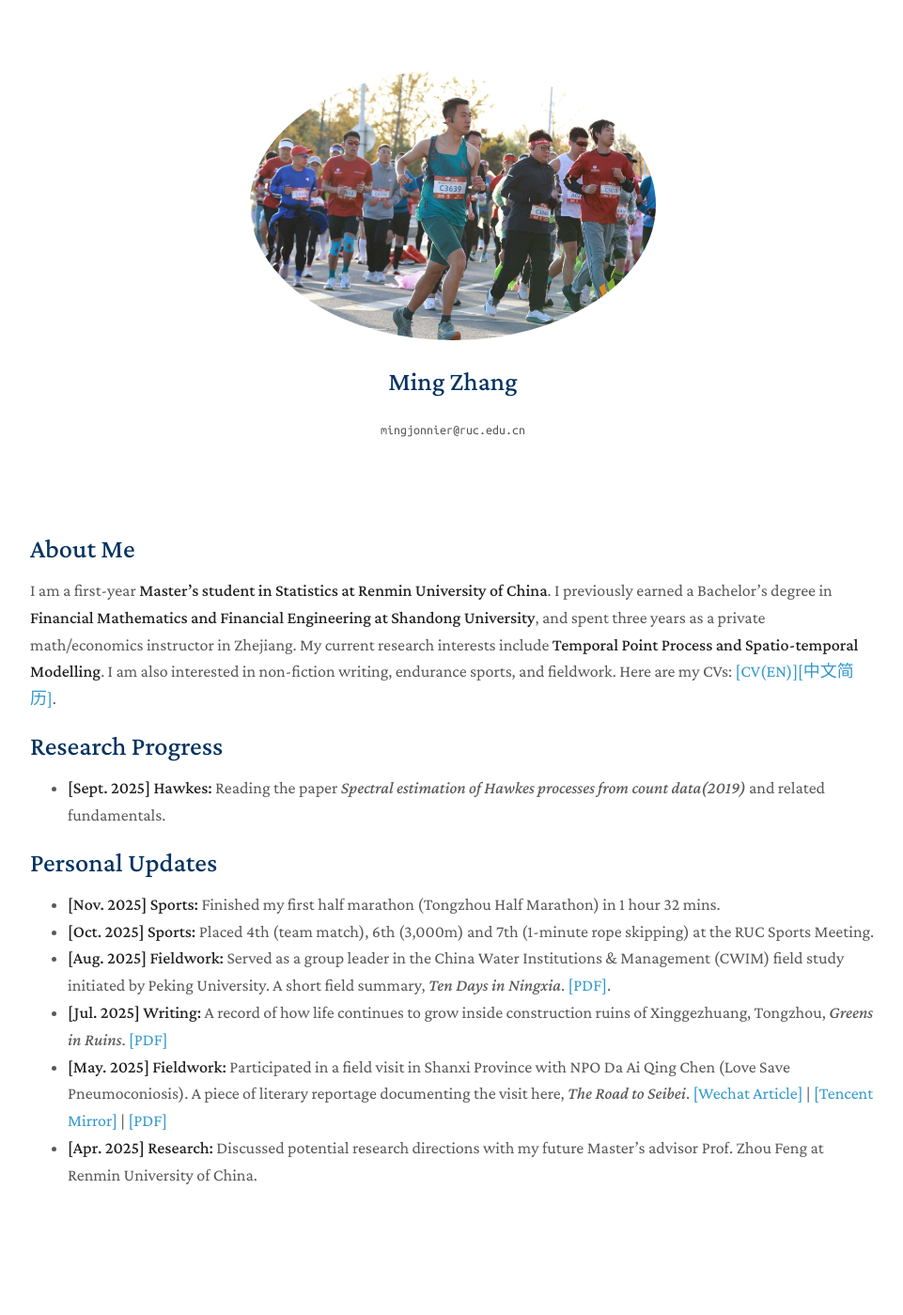
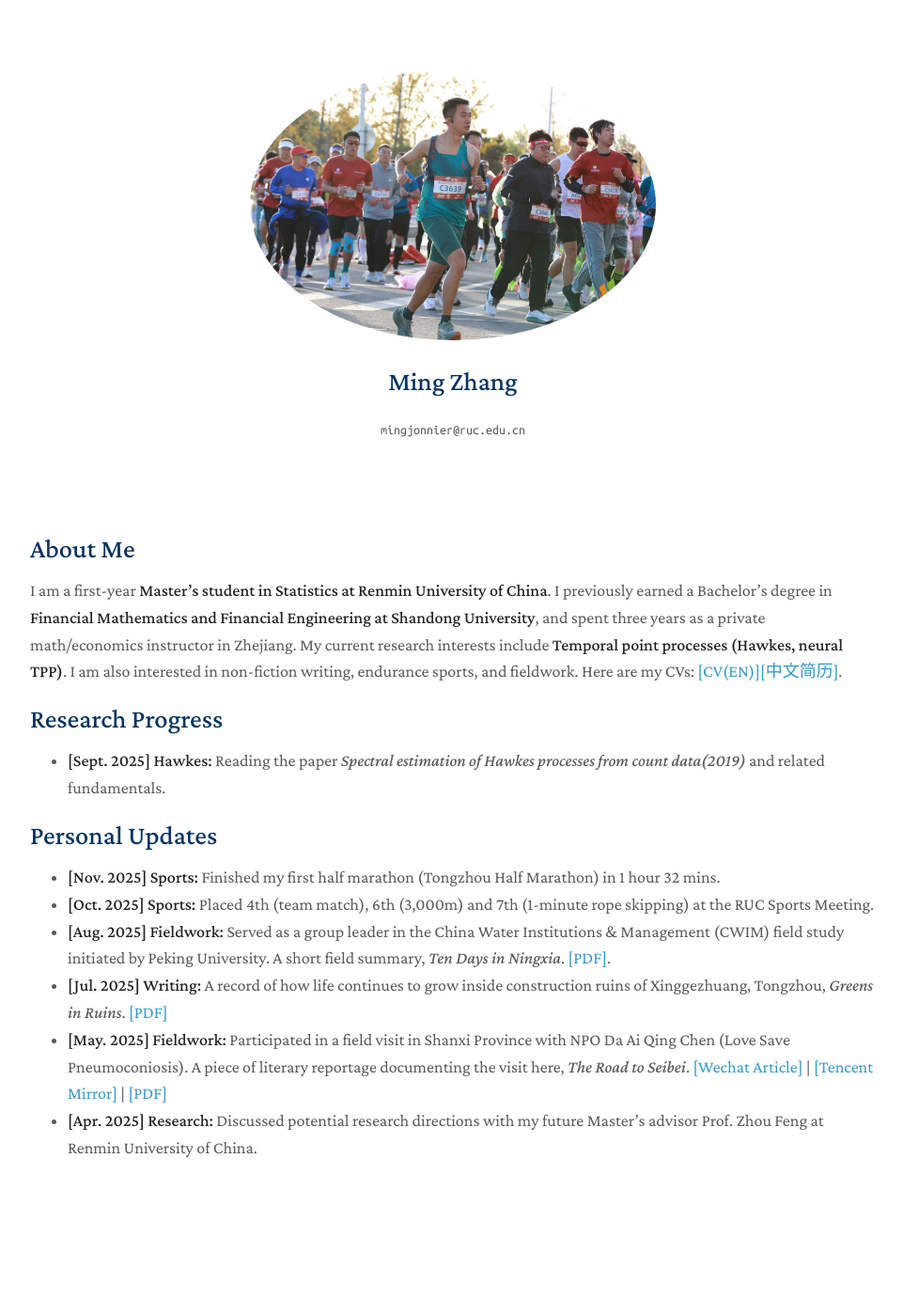
Before and after one commit to zhangming4153/zhangming4153.github.io, a Jekyll site: the page built from index.md, in a window 1280 px wide. Shown: the whole page at 94% size, without its empty margins (158-1119 px from the left). Built offline with Jekyll 4.4.1, drawn with Linux system fonts in a browser that asks for light colours; a style sheet for code colours, icons or effects is not loaded; our own code applies the rules of GitHub Pages for plain Markdown files; after the commit the page ends 1371 px from its top, so only the background shows below that.

Commit message:
Update index.md

```diff
--- a/index.md
+++ b/index.md
@@ -4,7 +4,7 @@ layout: homepage
 
 ## About Me
 
-I am a first-year **Master's student in Statistics at Renmin University of China**. I previously earned a Bachelor's degree in **Financial Mathematics and Financial Engineering at Shandong University**, and spent three years as a private math/economics instructor in Zhejiang. My current research interests include **Temporal Point Process and Spatio-temporal Modelling**. I am also interested in non-fiction writing, endurance sports, and fieldwork. Here are my CVs: [[CV(EN)]](assets/CV_MingZhang_en.pdf)[[中文简历]](assets/CV_MingZhang_zh.pdf).
+I am a first-year **Master's student in Statistics at Renmin University of China**. I previously earned a Bachelor's degree in **Financial Mathematics and Financial Engineering at Shandong University**, and spent three years as a private math/economics instructor in Zhejiang. My current research interests include **Temporal point processes (Hawkes, neural TPP)**. I am also interested in non-fiction writing, endurance sports, and fieldwork. Here are my CVs: [[CV(EN)]](assets/CV_MingZhang_en.pdf)[[中文简历]](assets/CV_MingZhang_zh.pdf).
 
 
 ## Research Progress
```
